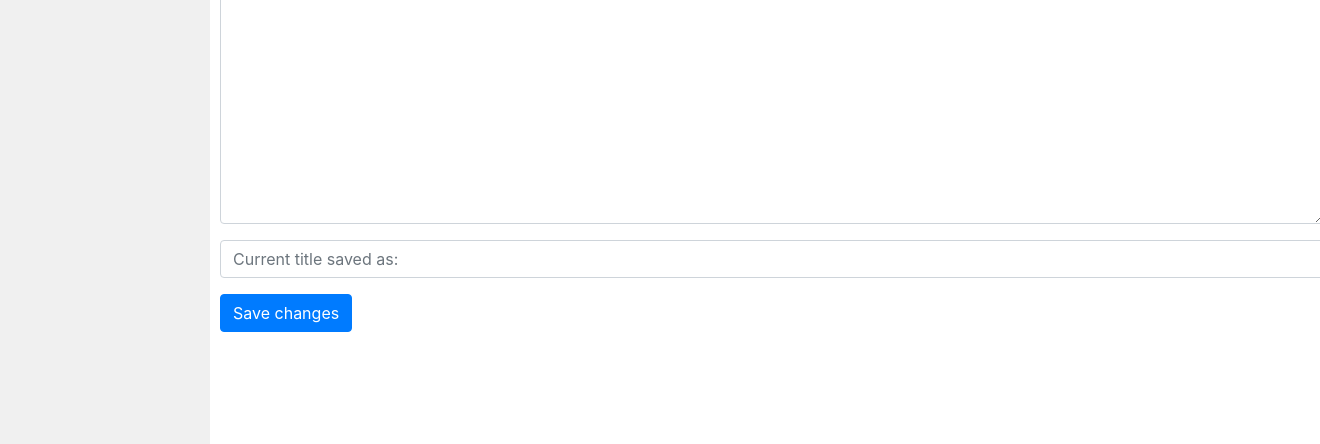
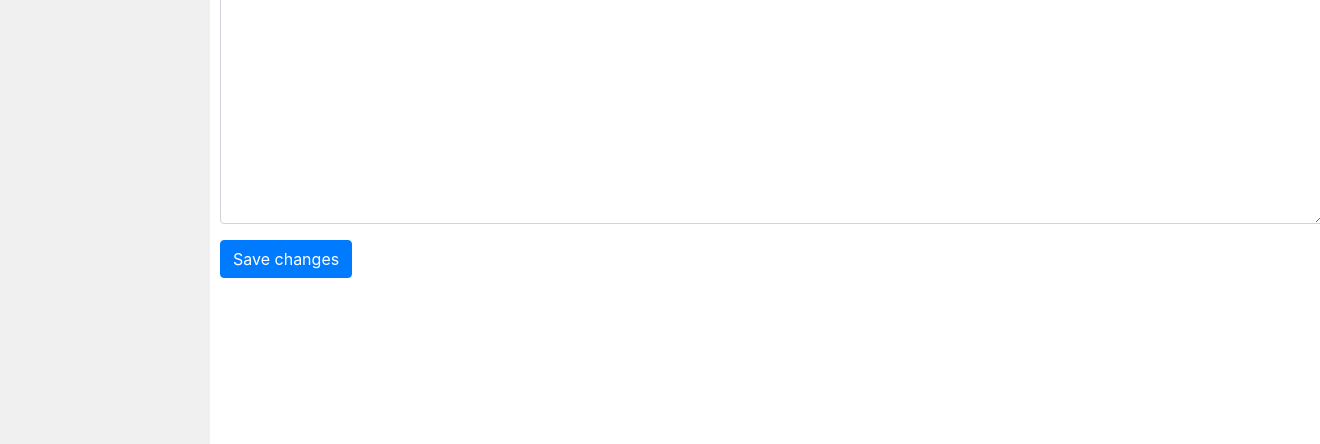
Before and after one commit to jeff-eng/CS50W2020__Project1-Wiki, a Django app: template encyclopedia/templates/encyclopedia/edit.html in a window 1320 px wide; the page is wider, and only the part inside the window is pictured. Shown: the part 356-800 px from the top of that part. Run offline with Django 3.2, Linux system fonts and the light colour scheme; the template is opened without the code that fills it, so the values that code supplies are empty; some libraries are stand-ins or nearby versions.

Commit message:
Removed editing for title as it caused exception errors.

```diff
--- a/encyclopedia/templates/encyclopedia/edit.html
+++ b/encyclopedia/templates/encyclopedia/edit.html
@@ -9,9 +9,6 @@
         <div class="form-group">
             <textarea class="form-control" name="wiki-content" placeholder="Update your content in Markdown format" rows="20" required>{{ content }}</textarea>
         </div>
-        <div class="form-group">
-            <input class="form-control" type="text" name="title" value="{{ title }}" placeholder="Current title saved as: {{ title }}" required>
-        </div>
         <input class="btn btn-primary" type="submit" value="Save changes">
     </form>
 {% endblock %}
--- a/encyclopedia/views.py
+++ b/encyclopedia/views.py
@@ -88,7 +88,7 @@
             'content': util.get_entry(title)
         })
     elif request.method == 'POST':
-        util.save_entry(request.POST['title'].strip(), request.POST['wiki-content'])
+        util.save_entry(title, request.POST['wiki-content'])
         return HttpResponseRedirect(reverse('encyclopedia:entry', kwargs={'title': title}))
     else:
         return render(request, 'encyclopedia/error.html', {
```
Also changed, not shown: entries/Python.md (+1 -1 lines).
